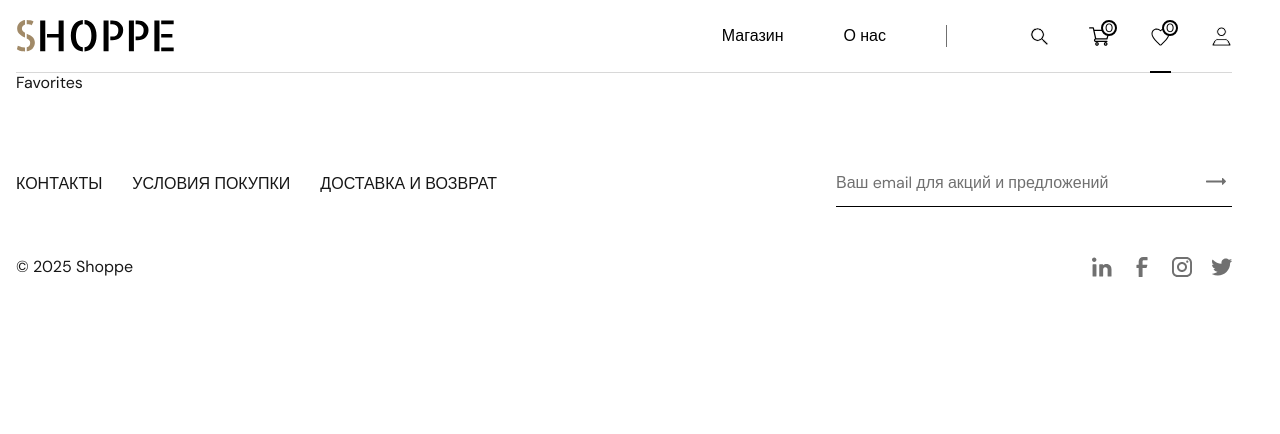
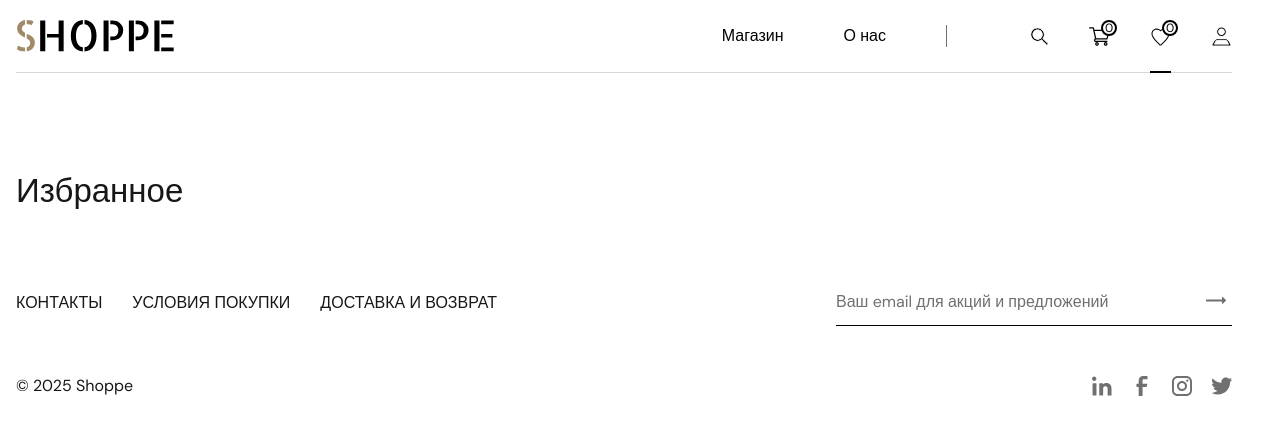
Before and after one commit to ministrov/shoppe-ecommerce-next, a Next.js app: page /favorites in a window 1280 px wide. Shown: the top 434 px of the page. Built offline with nearby package versions, Linux system fonts and the light colour scheme.

Commit message:
feat: start creating a favorites page

```diff
--- /dev/null
+++ b/app/favorites/page.module.css
@@ -0,0 +1,3 @@
+.favorites {
+  padding-top: 96px;
+}
--- a/app/favorites/page.tsx
+++ b/app/favorites/page.tsx
@@ -1,3 +1,7 @@
+import styles from './page.module.css';
+
 export default function Favorites() {
-  return <div>Favorites</div>;
+  return <div className={styles.favorites}>
+    <h1 className="left">Избранное</h1>
+  </div>;
 };
```
